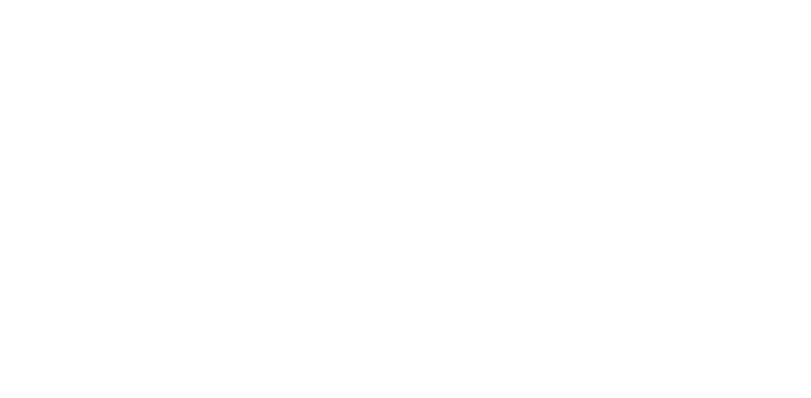
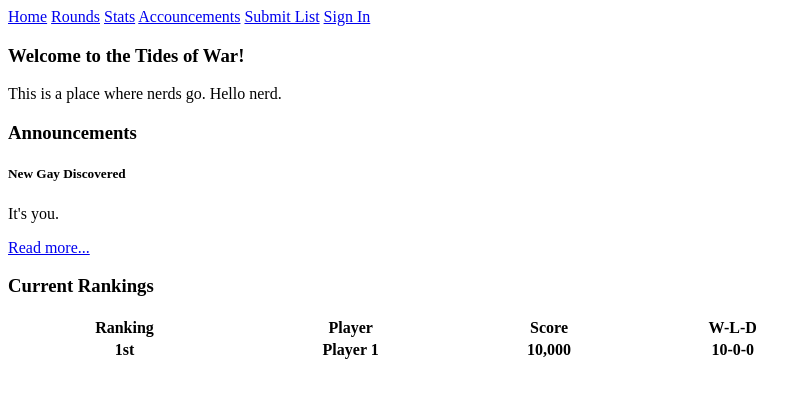
Before and after one commit to CorruptedValor/Tides-of-War, a plain HTML site: page frontends/main.html in a window 1280 px wide. Shown: the whole page, without its empty margins (0-811 px from the left). Drawn offline with Linux system fonts and the light colour scheme.

Commit message:
mainpage update

```diff
--- a/frontends/main.html
+++ b/frontends/main.html
@@ -4,10 +4,50 @@
   <meta charset="utf-8">
   <title>Tides of War Campaign Tracker</title>
 </head>
+<body>
+  <div class="topnav">
+      <a class="active" href="#home">Home</a>
+      <a href="#rounds">Rounds</a>
+      <a href="#stats">Stats</a>
+      <a href="#announcements">Accouncements</a>
+      <a href="#submit">Submit List</a>
+      <a href="#login">Sign In</a>
+    </div>
 
-<body>
+    <div class="box">
+      <div class = "boxHeader">
+        <h3 class = "boxTitle">Welcome to the Tides of War!</h3>
+      </div>
+      <p>This is a place where nerds go. Hello nerd.</p>
+    </div>
+
+    <div class = "box">
+      <div class = "boxHeader">
+        <h3 class = "boxTitle">Announcements</h3>
+      </div>
+      <h5>New Gay Discovered</h5>
+      <p>It's you.</p>
+      <a href="#readmore">Read more...</a>
+    </div>
+
+    <div class="box">
+      <div class = "boxHeader">
+        <h3 class = "boxTitle">Current Rankings</h3>
+      </div>
+      <table style="width:65%">
+        <tr>
+          <th>Ranking</th>
+          <th>Player</th>
+          <th>Score</th>
+          <th>W-L-D</th>
+        </tr>
+        <tr>
+          <th>1st</th>
+          <th>Player 1</th>
+          <th>10,000</th>
+          <th>10-0-0</th>
+        </tr>
+    </div>
 
 </body>
-
-
 </html>
```
